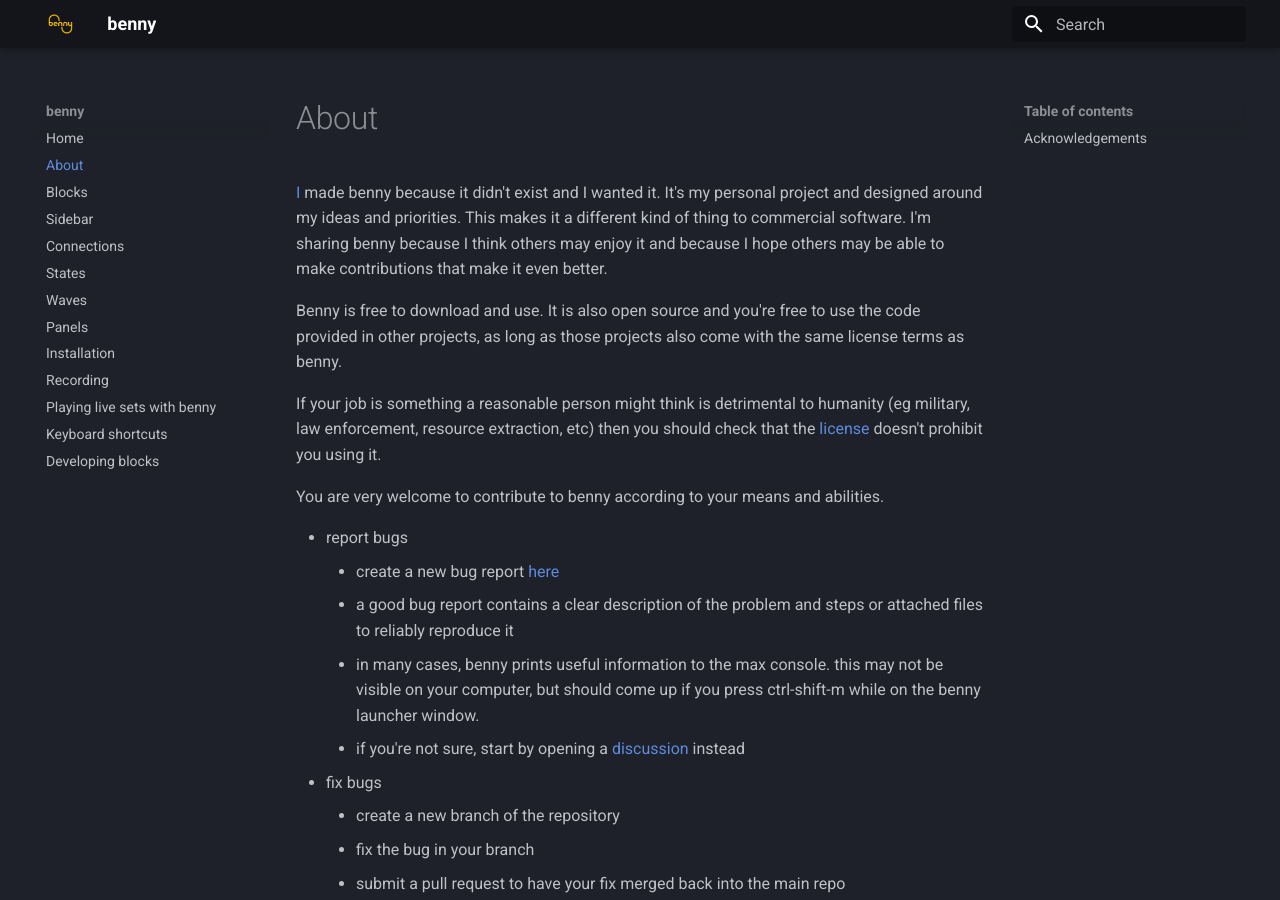
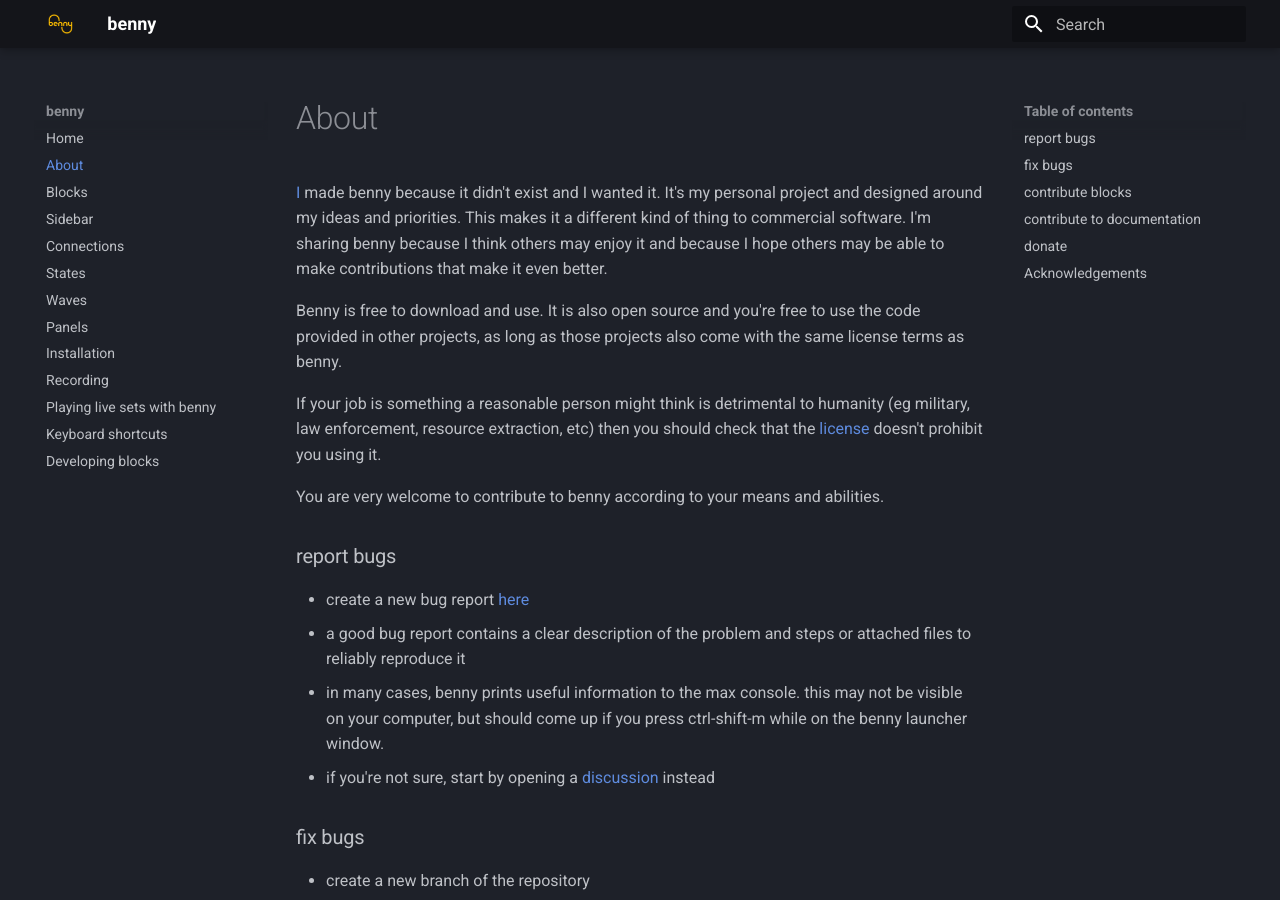
Before and after one commit to playbenny/benny_manual, an MkDocs documentation site: the page built from docs/about.md, in a window 1280 px wide and 900 px high. Built offline with MkDocs 1.6.1 and Material for MkDocs 9.7.7, drawn with Linux system fonts in a browser that asks for light colours.

Commit message:
formatting

```diff
--- a/docs/about.md
+++ b/docs/about.md
@@ -6,25 +6,25 @@ If your job is something a reasonable person might think is detrimental to human
 
 You are very welcome to contribute to benny according to your means and abilities.
 
-- report bugs
-    - create a new bug report [here](https://github.com/jamesholdenmusic/benny/issues)
-    - a good bug report contains a clear description of the problem and steps or attached files to reliably reproduce it
-    - in many cases, benny prints useful information to the max console. this may not be visible on your computer, but should come up if you press ctrl-shift-m while on the benny launcher window.
-    - if you're not sure, start by opening a [discussion](https://github.com/jamesholdenmusic/benny/discussions) instead
-- fix bugs
-    - create a new branch of the repository
-    - fix the bug in your branch
-    - submit a pull request to have your fix merged back into the main repo
-    - any questions or doubts, start a [discussion](https://github.com/jamesholdenmusic/benny/discussions)
-- contribute blocks
-    - it's very easy to make blocks. if you make something good and want it to be part of the public repo you're welcome. you can name your blocks with your own prefix if you want and that prefix will be given its own section of the blocks menu.
-    - create a new branch, commit your block files to it, submit a pull request
-- contribute to documentation
-    - this documentation is a [separate github repository](https://github.com/jamesholdenmusic/BennyDocs). if you hit a problem or question that isn't answered here please do add the solution when you find it to the docs, in a logical place.
-- donate
-    - [here](https://www.paypal.com/donate/?hosted_button_id=PBQ7JWRPJKLWQ)
-    - if you're unwaged or otherwise economically disadvantaged please do not donate
-    - otherwise, donations will increase the amount of time I can spend on benny, and may be partly used to pay other people to implement things that are beyond my abilities.
+### report bugs
+- create a new bug report [here](https://github.com/jamesholdenmusic/benny/issues)
+- a good bug report contains a clear description of the problem and steps or attached files to reliably reproduce it
+- in many cases, benny prints useful information to the max console. this may not be visible on your computer, but should come up if you press ctrl-shift-m while on the benny launcher window.
+- if you're not sure, start by opening a [discussion](https://github.com/jamesholdenmusic/benny/discussions) instead
+### fix bugs
+- create a new branch of the repository
+- fix the bug in your branch
+- submit a pull request to have your fix merged back into the main repo
+- any questions or doubts, start a [discussion](https://github.com/jamesholdenmusic/benny/discussions)
+### contribute blocks
+- it's very easy to make blocks. if you make something good and want it to be part of the public repo you're welcome. you can name your blocks with your own prefix if you want and that prefix will be given its own section of the blocks menu.
+- create a new branch, commit your block files to it, submit a pull request
+### contribute to documentation
+- this documentation is a [separate github repository](https://github.com/jamesholdenmusic/BennyDocs). if you hit a problem or question that isn't answered here please do add the solution when you find it to the docs, in a logical place.
+### donate
+- [here](https://www.paypal.com/donate/?hosted_button_id=PBQ7JWRPJKLWQ)
+- if you're unwaged or otherwise economically disadvantaged please do not donate
+- otherwise, donations will increase the amount of time I can spend on benny, and may be partly used to pay other people to implement things that are beyond my abilities.
 
 ## Acknowledgements
 
```
Also changed, not shown: docs/index.md (+2 -0 lines).
